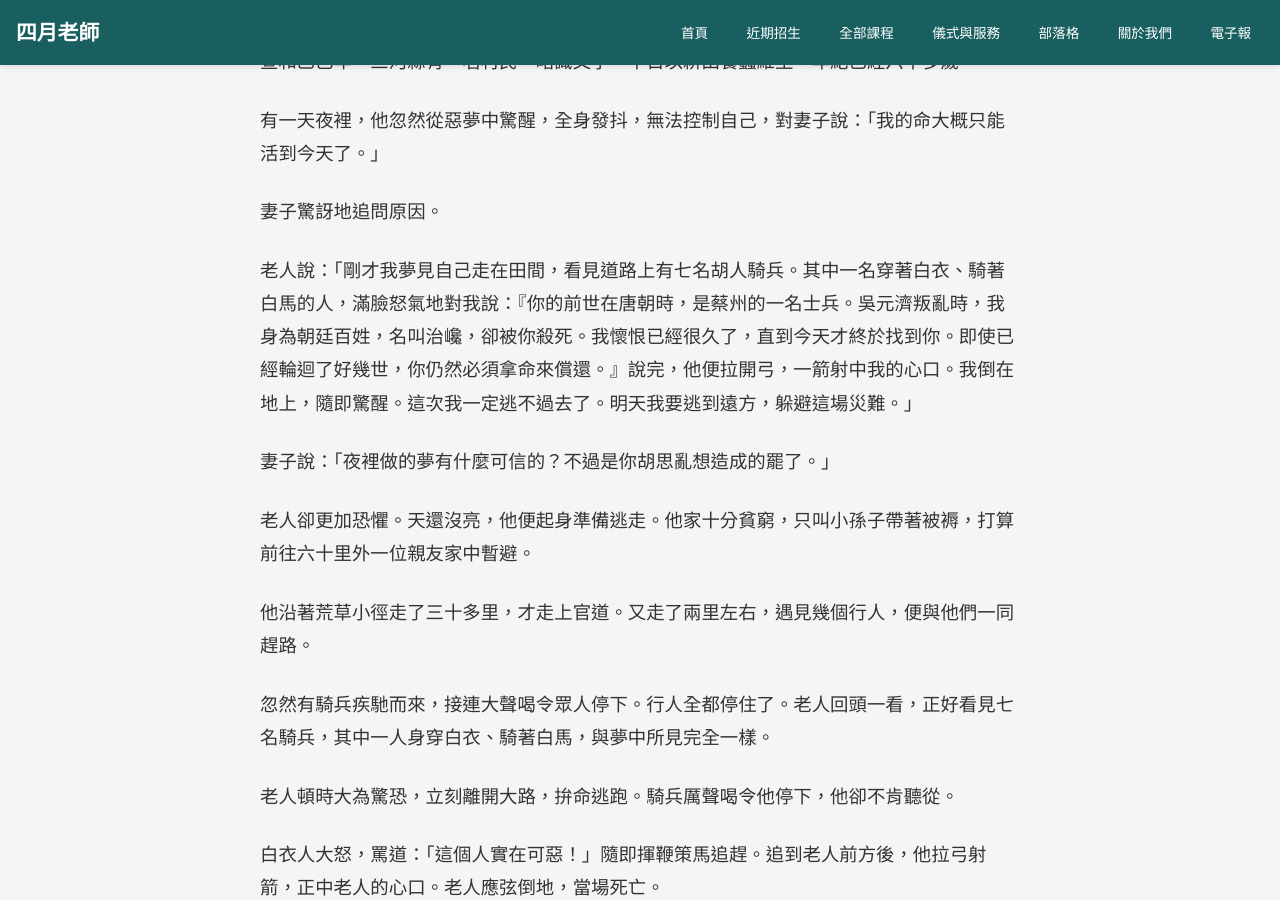
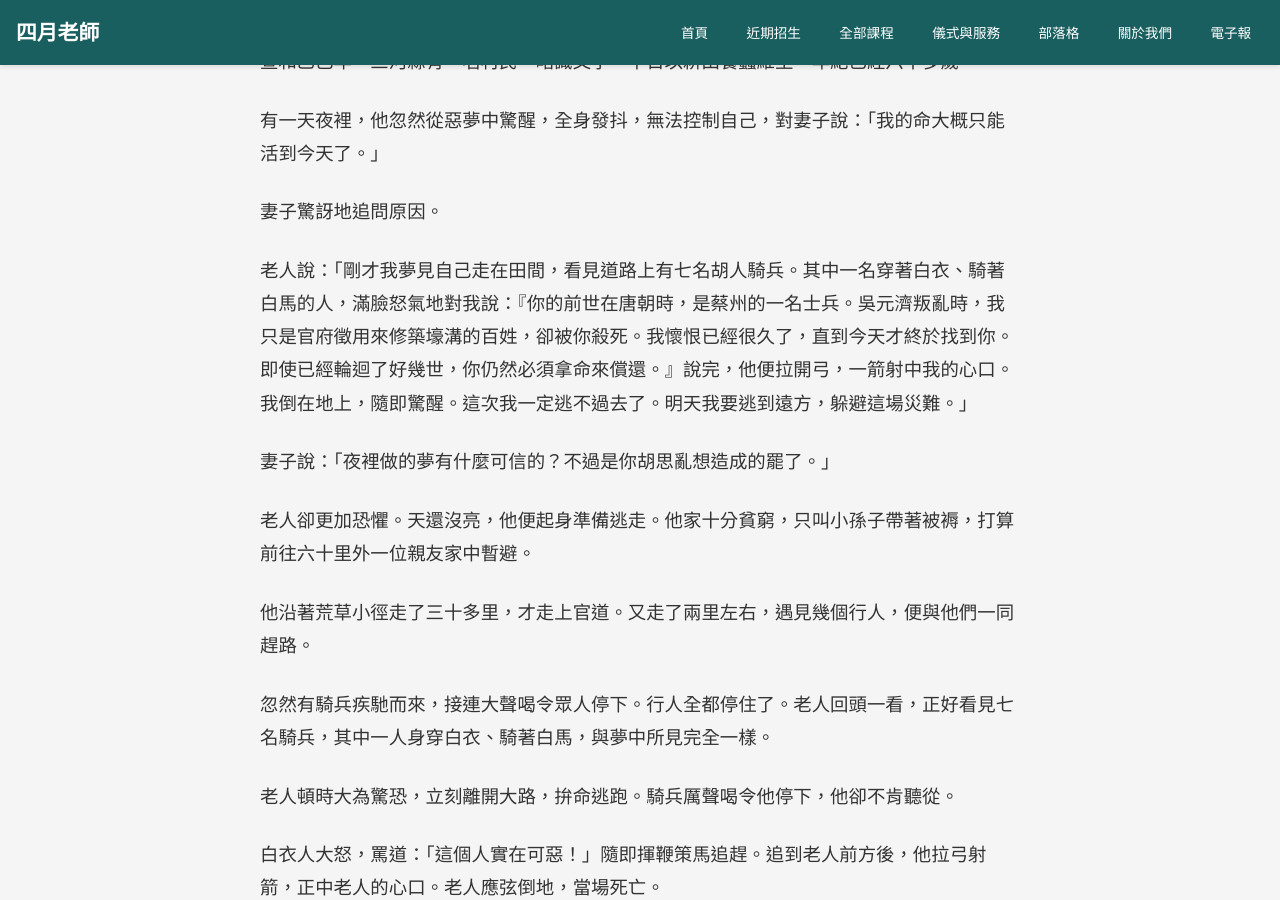
Before and after one commit to light4uliuphone-lang/hoodoo, a Jekyll site: the page built from _posts/yijianzhi/2026-08-07-yjz03.md, in a window 1280 px wide and 900 px high, scrolled down 359 px. Built offline with Jekyll 4.4.1, drawn with Linux system fonts in a browser that asks for light colours.

Commit message:
Update 2026-08-07-yjz03.md

```diff
--- a/_posts/yijianzhi/2026-08-07-yjz03.md
+++ b/_posts/yijianzhi/2026-08-07-yjz03.md
@@ -14,7 +14,7 @@ category: [legend]
 
 妻子驚訝地追問原因。
 
-老人說：「剛才我夢見自己走在田間，看見道路上有七名胡人騎兵。其中一名穿著白衣、騎著白馬的人，滿臉怒氣地對我說：『你的前世在唐朝時，是蔡州的一名士兵。吳元濟叛亂時，我身為朝廷百姓，名叫治巉，卻被你殺死。我懷恨已經很久了，直到今天才終於找到你。即使已經輪迴了好幾世，你仍然必須拿命來償還。』說完，他便拉開弓，一箭射中我的心口。我倒在地上，隨即驚醒。這次我一定逃不過去了。明天我要逃到遠方，躲避這場災難。」
+老人說：「剛才我夢見自己走在田間，看見道路上有七名胡人騎兵。其中一名穿著白衣、騎著白馬的人，滿臉怒氣地對我說：『你的前世在唐朝時，是蔡州的一名士兵。吳元濟叛亂時，我只是官府徵用來修築壕溝的百姓，卻被你殺死。我懷恨已經很久了，直到今天才終於找到你。即使已經輪迴了好幾世，你仍然必須拿命來償還。』說完，他便拉開弓，一箭射中我的心口。我倒在地上，隨即驚醒。這次我一定逃不過去了。明天我要逃到遠方，躲避這場災難。」
 
 妻子說：「夜裡做的夢有什麼可信的？不過是你胡思亂想造成的罷了。」
 
```
